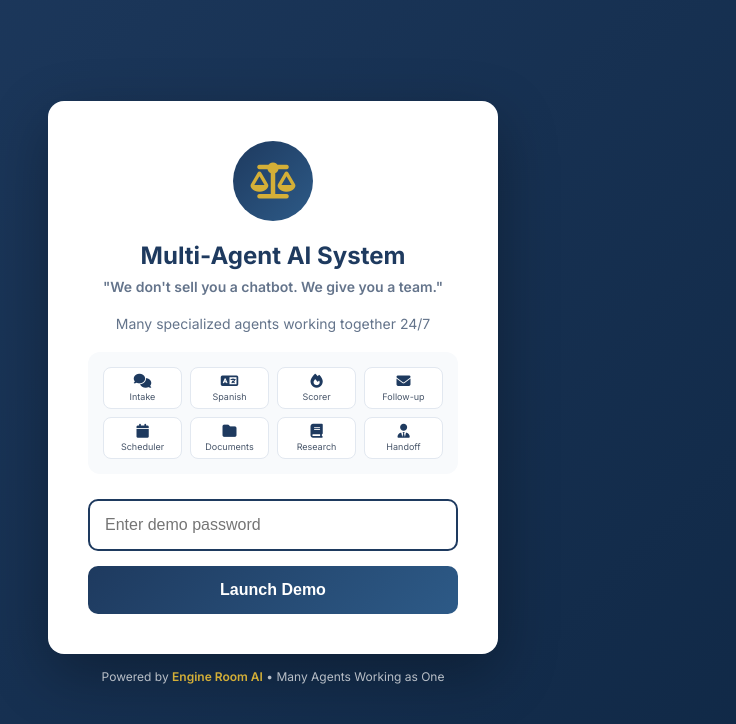
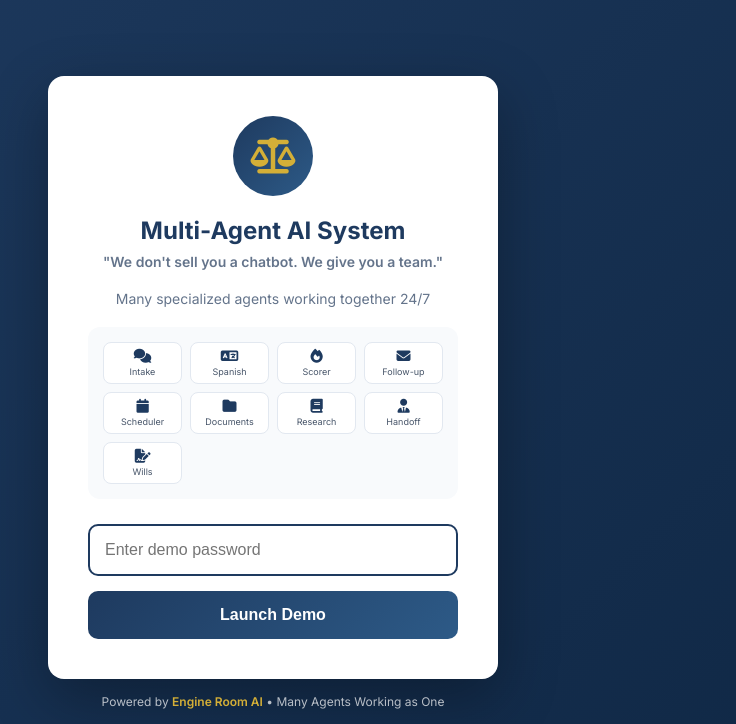
Before and after one commit to LeonardSibelius/legal-intake-demo, a Flask app: page / in a window 1280 px wide. Shown: the top 724 px of the page, without its empty margins (367-1103 px from the left). Run offline with Flask 3, Linux system fonts and the light colour scheme.

Commit message:
Add Will & Testament Agent to UI

```diff
--- a/templates/index.html
+++ b/templates/index.html
@@ -618,6 +618,10 @@
                 <i class="fa-solid fa-user-tie"></i>
                 <span>Handoff</span>
             </div>
+            <div class="agent-chip">
+                <i class="fa-solid fa-file-signature"></i>
+                <span>Wills</span>
+            </div>
         </div>
 
         <p class="login-error" id="loginError">Invalid password. Please try again.</p>
@@ -665,6 +669,9 @@
                 </div>
                 <div class="agent-indicator" id="agent-handoff">
                     <i class="fa-solid fa-user-tie"></i> Handoff
+                </div>
+                <div class="agent-indicator" id="agent-wills">
+                    <i class="fa-solid fa-file-signature"></i> Wills
                 </div>
             </div>
         </div>
```
